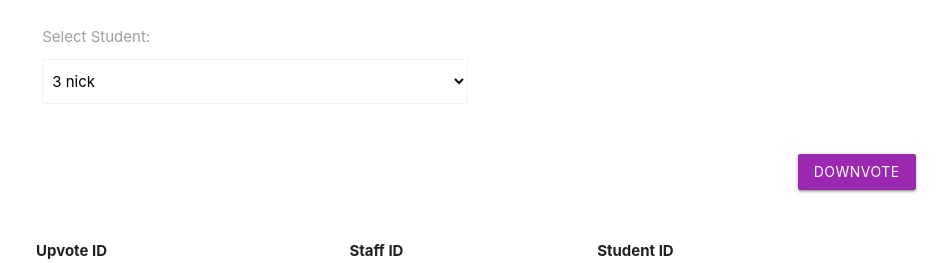
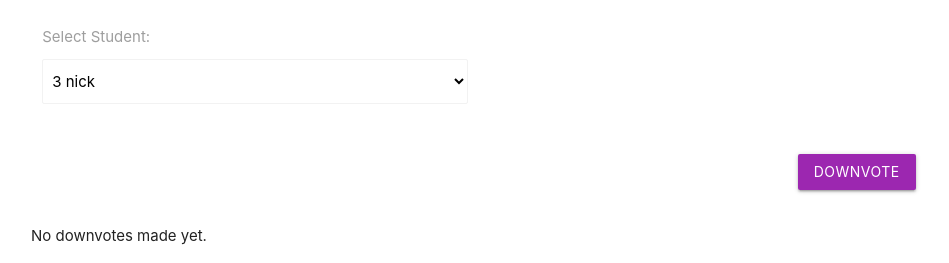
Before and after one commit to nickperi/Student-Staff-Conduct-Tracker, a Flask app: template App/templates/downvotes.html in a window 1280 px wide. Shown: the part 235-498 px from the top of the page, without its empty margins (161-1110 px from the left). Run offline with Flask 3, Linux system fonts and the light colour scheme; the template is opened without the code that fills it: values that come from a table or form of the project are taken from there, others are empty.

Commit message:
Update downvotes.html

```diff
--- a/App/templates/downvotes.html
+++ b/App/templates/downvotes.html
@@ -37,6 +37,7 @@
                     </thead>
 
                     <tbody>
+                        {% if downvotes %}
                             {% for downvote in downvotes %}
                                 <tr>
                                     <td>{{downvote.id}}</td>
@@ -44,6 +45,9 @@
                                     <td>{{downvote.studentid}}</td>
                                 </tr>
                             {% endfor %}
+                        {% else %}
+                            <p>No downvotes made yet.</p>
+                        {% endif %}
                     <tbody>
                 </table>
             </div>
```
Lines whose indentation alone changed are shown as unchanged.
